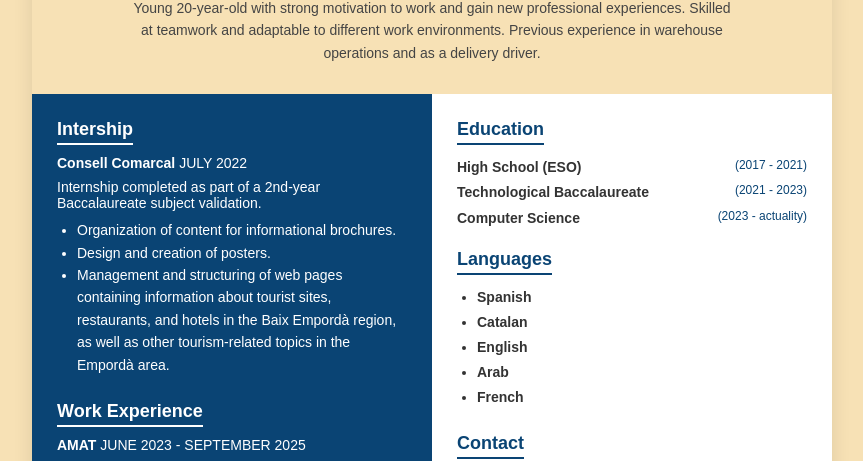
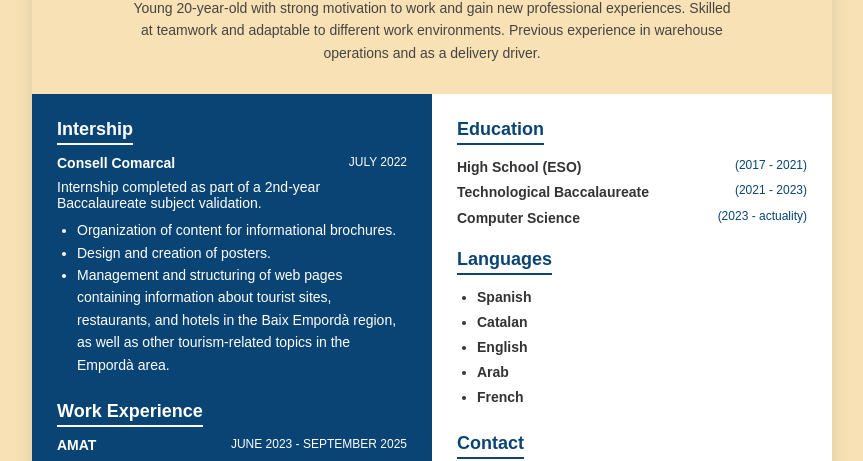
Before and after one commit to Anouar-udg/Hypermedia-project-Personal-CV, a plain HTML site: page index.html in a window 1280 px wide. Shown: the part 282-743 px from the top of the page, without its empty margins (208-1071 px from the left). Drawn offline with Linux system fonts and the light colour scheme.

Commit message:
Update style.css

```diff
--- a/style.css
+++ b/style.css
@@ -104,6 +104,12 @@ ul {
   color: #0a4474;
 }
 
+.date2 {
+  float: right;
+  font-size: 12px;
+  color: #ffffff;
+}
+
 .right h3 {
   color: #0a4474;
   border-color: #0a4474;
```
